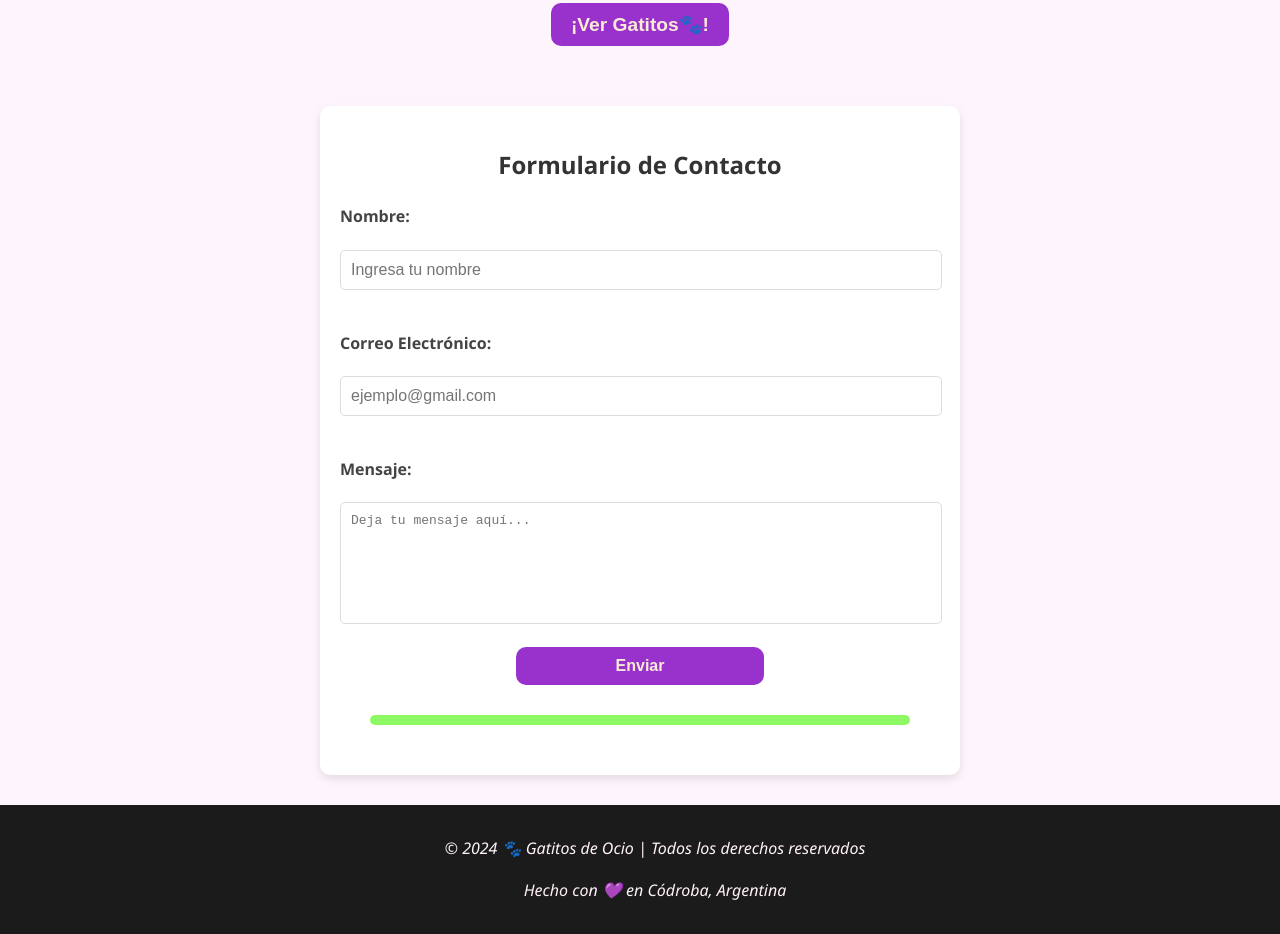
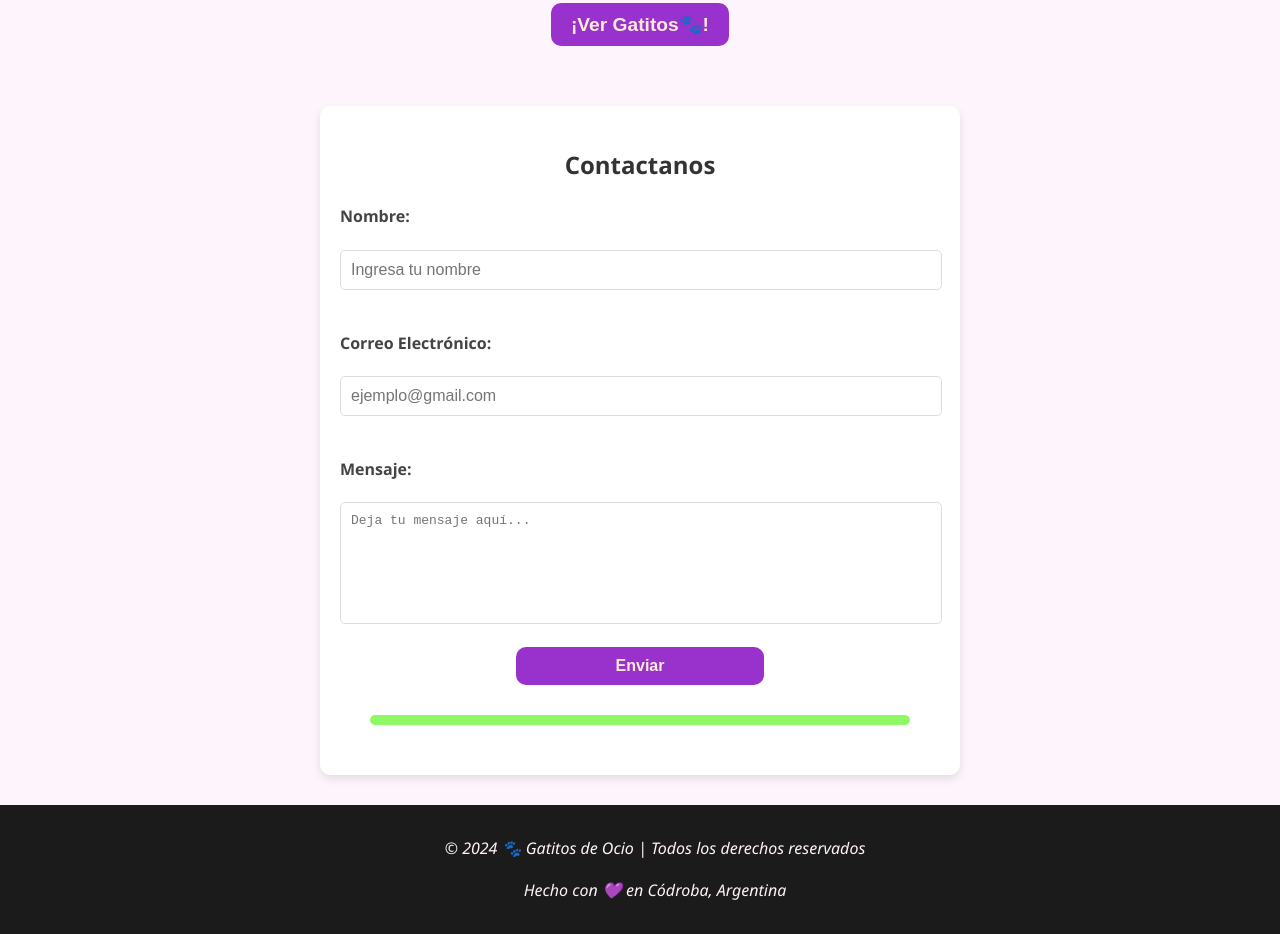
Before and after one commit to Noeeelia/GatitosDeOcioApi, a plain HTML site: page index.html in a window 1280 px wide. Shown: the part 2420-3354 px from the top of the page. Drawn offline with Linux system fonts and the light colour scheme.

Commit message:
Cambio de titulo

```diff
--- a/index.html
+++ b/index.html
@@ -106,7 +106,7 @@
 
   <!-- Sección del Formulario -->
   <section id="form">
-    <h2>Formulario de Contacto</h2>
+    <h2>Contactanos</h2>
     <form id="contact-form">
       <label for="name">Nombre:</label>
       <input type="text" id="name" name="name" placeholder="Ingresa tu nombre" required>
```
